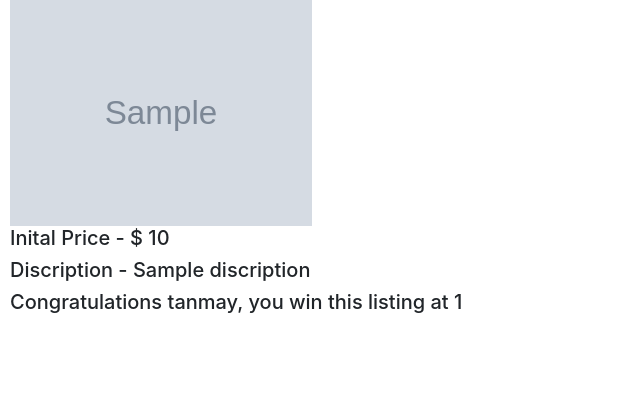
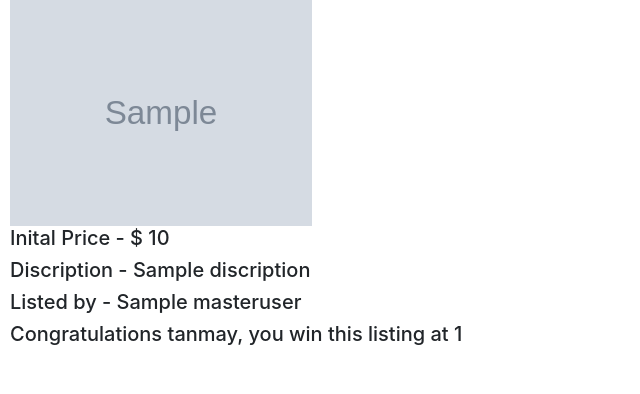
Before and after one commit to TG2408/Project_commerce, a Django app: template auctions/templates/auctions/listing.html in a window 1280 px wide. Shown: the part 220-614 px from the top of the page, without its empty margins (0-640 px from the left). Run offline with Django 3.2, Linux system fonts and the light colour scheme; a user stored in the database is signed in; tables that the repository leaves empty hold one stand-in row (values such as "Sample post"); the template is opened without the code that fills it: most values are stand-ins (such as "Sample title", 1, 10 or a date in 2020); grey boxes marked "Sample" are stand-in pictures; parts of the project's set-up code (start-up, migrations or seed data) failed here and were passed over; some libraries are stand-ins or nearby versions.

Commit message:
Project commerce done finally

```diff
--- a/auctions/templates/auctions/listing.html
+++ b/auctions/templates/auctions/listing.html
@@ -8,6 +8,7 @@
         <img src = "/static/auctions/{{listing.imagename}}" style="height: 6cm;" alt="">
         <h5>Inital Price - $ {{listing.price}}</h5>
         <h5>Discription - {{listing.discription}}</h5>
+        <h5>Listed by - {{listing.masteruser}}</h5>
         {% if listing.active %}
             <h5>Latest bid - $ {{listing_bid.bid}}</h5>
             {% if listing.category %}
```
Also changed, not shown: db.sqlite3.
